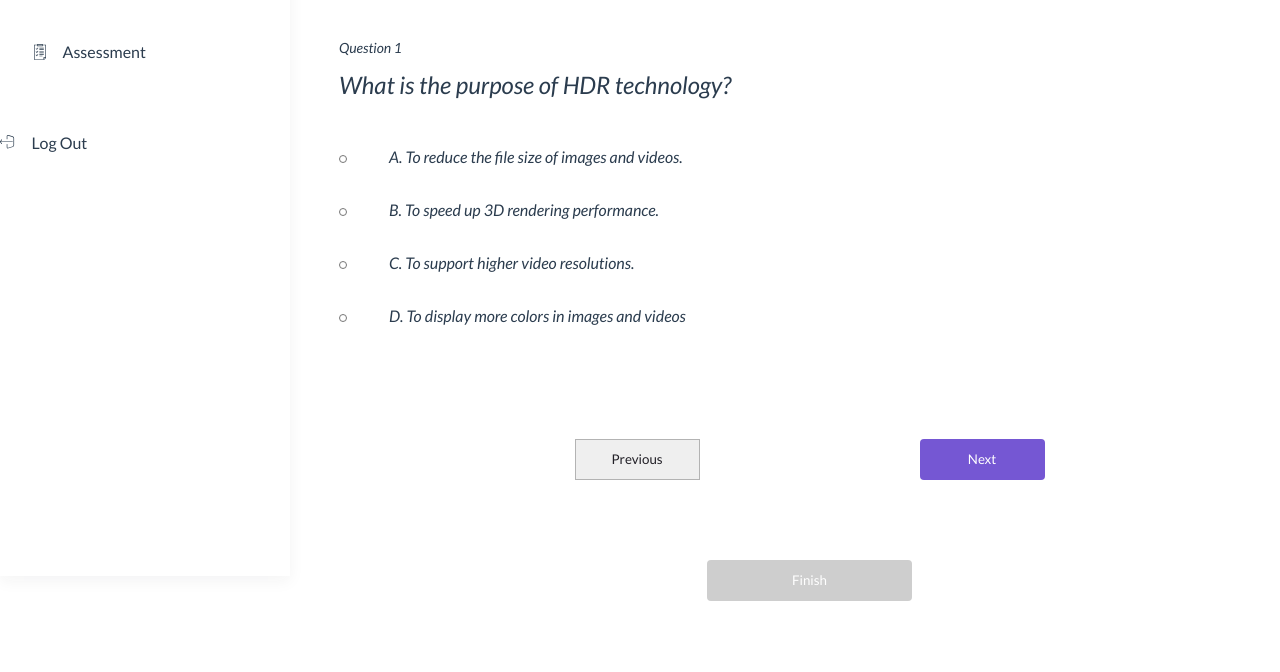
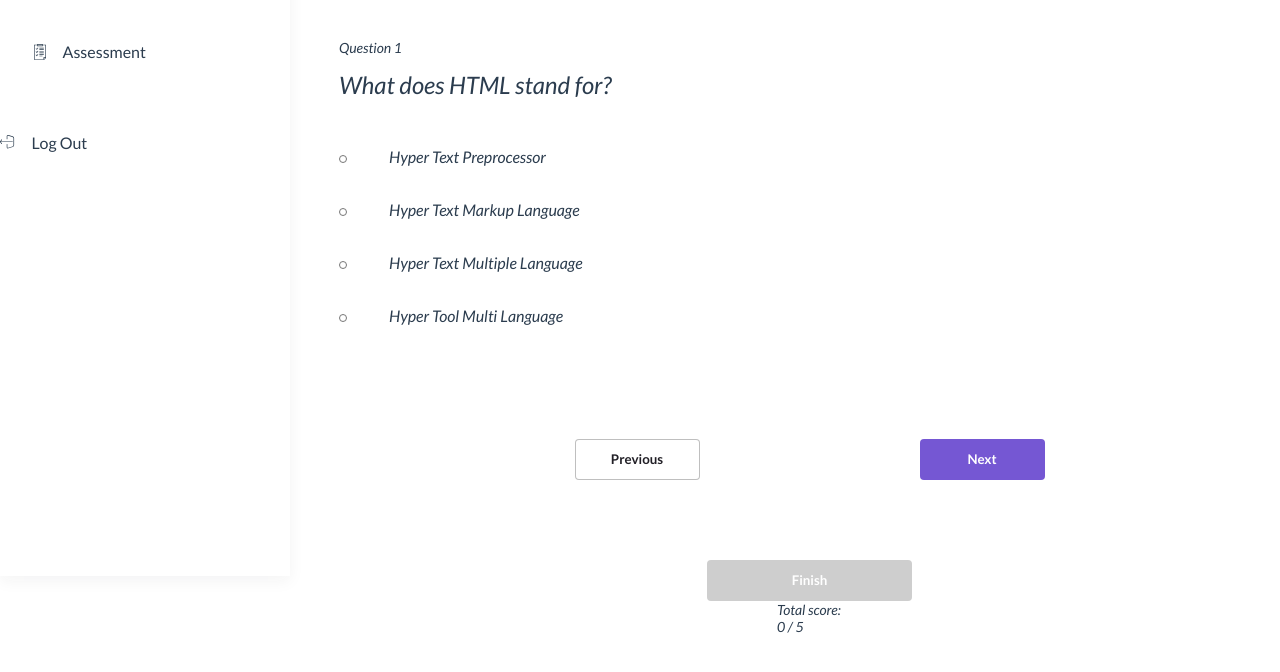
Before and after one commit to DannStormy/enyata-academy-project, a Vue app: page /questions in a window 1280 px wide. Shown: the part 224-896 px from the top of the page. Built offline with nearby package versions, Linux system fonts and the light colour scheme; no server answers.

Commit message:
question view

```diff
--- a/src/quiz.js
+++ b/src/quiz.js
@@ -1,59 +1,117 @@
-let quiz = [
+let quiz = {
+  questions: [
     {
       numb: 1,
       question: "What does HTML stand for?",
-    answer: "Hyper Text Markup Language",
       options: [
-      "Hyper Text Preprocessor",
-      "Hyper Text Markup Language",
-      "Hyper Text Multiple Language",
-      "Hyper Tool Multi Language"
+              {text: "Hyper Text Preprocessor"},
+              {text: "Hyper Text Markup Language", correct: true},
+              {text: "Hyper Text Multiple Language"},
+              {text: "Hyper Tool Multi Language"}
       ]
     },
     {
       numb: 2,
-    question: "What does CSS stand for?",
-    answer: "Cascading Style Sheet",
+      question: "What is your name",
       options: [
-      "Common Style Sheet",
-      "Colorful Style Sheet",
-      "Computer Style Sheet",
-      "Cascading Style Sheet"
+              {text: "chioma"},
+              {text: "Hyper Text Markup Language", correct: true},
+              {text: "Hyper Text Multiple Language"},
+             {text: "ok"}
       ]
     },
     {
       numb: 3,
-    question: "What does PHP stand for?",
-    answer: "Hypertext Preprocessor",
+      question: "age?",
       options: [
-      "Hypertext Preprocessor",
-      "Hypertext Programming",
-      "Hypertext Preprogramming",
-      "Hometext Preprocessor"
+              {text: "11"},
+              {text: "10", correct: true},
+              {text: "Hyper Text Multiple Language"},
+             {text: "23"}
       ]
     },
     {
       numb: 4,
-    question: "What does SQL stand for?",
-    answer: "Structured Query Language",
+      question: "What ?",
       options: [
-      "Stylish Question Language",
-      "Stylesheet Query Language",
-      "Statement Question Language",
-      "Structured Query Language"
+              {text: "Hyper Text Preprocessor"},
+              {text: "Hyper Text Markup Language", correct: true},
+              {text: "Hyper Text Multiple Language"},
+             {text: "Hyper Tool Multi Language"}
       ]
     },
     {
       numb: 5,
-    question: "What does XML stand for?",
-    answer: "eXtensible Markup Language",
+      question: "What does HTML stand for?",
       options: [
-      "eXtensible Markup Language",
-      "eXecutable Multiple Language",
-      "eXTra Multi-Program Language",
-      "eXamine Multiple Language"
+              {text: "Hyper Text Preprocessor"},
+              {text: "Hyper Text Markup Language", correct: true},
+              {text: "Hyper Text Multiple Language"},
+             {text: "Hyper Tool Multi Language"}
+      ]
+    },
   ]
 }
-];
 
 export default quiz
+
+
+// let quiz = [
+//     {
+//     numb: 1,
+//     question: "What does HTML stand for?",
+//     answer: "Hyper Text Markup Language",
+//     options: [
+//       "Hyper Text Preprocessor",
+//       "Hyper Text Markup Language",
+//       "Hyper Text Multiple Language",
+//       "Hyper Tool Multi Language"
+//     ]
+//   },
+//     {
+//     numb: 2,
+//     question: "What does CSS stand for?",
+//     answer: "Cascading Style Sheet",
+//     options: [
+//       "Common Style Sheet",
+//       "Colorful Style Sheet",
+//       "Computer Style Sheet",
+//       "Cascading Style Sheet"
+//     ]
+//   },
+//     {
+//     numb: 3,
+//     question: "What does PHP stand for?",
+//     answer: "Hypertext Preprocessor",
+//     options: [
+//       "Hypertext Preprocessor",
+//       "Hypertext Programming",
+//       "Hypertext Preprogramming",
+//       "Hometext Preprocessor"
+//     ]
+//   },
+//     {
+//     numb: 4,
+//     question: "What does SQL stand for?",
+//     answer: "Structured Query Language",
+//     options: [
+//       "Stylish Question Language",
+//       "Stylesheet Query Language",
+//       "Statement Question Language",
+//       "Structured Query Language"
+//     ]
+//   },
+//     {
+//     numb: 5,
+//     question: "What does XML stand for?",
+//     answer: "eXtensible Markup Language",
+//     options: [
+//       "eXtensible Markup Language",
+//       "eXecutable Multiple Language",
+//       "eXTra Multi-Program Language",
+//       "eXamine Multiple Language"
+//     ]
+//   }
+// ];
+
+// export default quiz
--- a/src/views/user_views/QuestionsView.vue
+++ b/src/views/user_views/QuestionsView.vue
@@ -10,29 +10,31 @@
                 </div>
                 <TimerBar />
             </div>
-            <div class="main">
+            <div class="main" v-for="(question, index) in quiz.questions" :key="question.numb" v-show="index === questionIndex">
                 <div class="question">
-                    <p>Question 1</p>
-                    <span>What is the purpose of HDR technology?</span>
-                    <div :class="{'active': isActive}" >
-                        <input type="radio" id="A" name="question" value="A"/>
-                        <label for="A">A. To reduce the file size of images and videos.</label><br>
-                        <input type="radio" id="B" name="question" value="B" />
+                    <p>Question {{question.numb}}</p>
+                    <span>{{question.question}}</span>
+                    <div :class="{'active': isActive}" v-for="option in question.options" :key="option.correct">
+                        <label :for="index">
+                            <input type="radio" :id="index" :name="question.question" :value="option.correct" v-model="userResponses[index]"/>{{option.text}}
+                        </label>
+                        <!-- <input type="radio" id="B" name="question" value="B" />
                         <label for="B">B. To speed up 3D rendering performance.</label><br>
                         <input type="radio" id="C" name="question" value="C" />
                         <label for="C">C. To support higher video resolutions.</label><br>
                         <input type="radio" id="D" name="question" value="D" />
-                        <label for="D">D. To display more colors in images and videos</label>
+                        <label for="D">D. To display more colors in images and videos</label> -->
                     </div>
-                </div>
-                <div class="navigate">
-                    <div class="buttons">
-                        <button class="previous">Previous</button>
-                        <button class="next">Next</button>
+                    <div class="navigate">
+                        <div class="buttons">
+                            <button class="previous" v-on:click="prev" :disabled="checkPrev">Previous</button>
+                            <button class="next" v-on:click="next" :disabled="checkNext">Next</button>
+                        </div>
+                        <router-link to="/success" >
+                            <button class="finish" :disabled="checkFinish">Finish</button>
+                        </router-link>
+                        <p>Total score: {{ score() }} / {{ quiz.questions.length }}</p>
                     </div>
-                        <router-link to="/success">
-                            <button class="finish">Finish</button>
-                        </router-link>
                 </div>
 
             </div>
@@ -44,18 +46,44 @@
 </template>
 
 <script>
+import quiz from '@/quiz'
 import SideMenu from '@/components/SideMenu.vue'
 import TimerBar from '@/components/TimerBar.vue'
     export default{
         name: 'QuestionsView',
         data() {
             return{
-                isActive:false
+                isActive:false,
+                quiz: quiz,
+                questionIndex: 0,
+                userResponses: Array(quiz.questions.length).fill(false)
             }
         },
         components:{
             SideMenu,
             TimerBar
+        },
+        methods: {
+            next: function() {
+                this.questionIndex++;
+            },
+            prev: function() {
+                this.questionIndex--;
+            },
+            score: function() {
+                return this.userResponses.filter(function(val) { return val }).length;
+            }
+        },
+        computed: {
+            checkPrev: function(){
+                return this.questionIndex > 0 ? false : true;
+            },
+            checkNext: function(){
+                return this.questionIndex < quiz.questions.length - 1 ? false : true;
+            },
+            checkFinish: function(){
+                return this.questionIndex == quiz.questions.length - 1 ? false : true;
+            }
         }
     }
 </script>
@@ -172,31 +200,48 @@ label{
     flex-direction:row;
     align-items:center;
     margin-bottom:80px;
+    gap: 220px;
 }
-.previous{
+button{
+    font-weight: 700;
+}
+button:hover{
+    cursor: pointer
+}
+.next:disabled, .previous:disabled{
     border: 1px solid #00000040;
     width: 125px;
     height: 41px;
-    margin-right:220px;
     color:#211F26;
+    background-color: #fff;
+    cursor: not-allowed;
 }
-.next{
+.previous, .next{
     width: 125px;
     height: 41px;
     background-color:#7557D3;
     color:white;
     border-radius:4px;
     border:none;
+    /* margin-right:220px; */
+}
+ .finish{
+    width: 205px;
+    height: 41px;
+    background-color:#7557D3;
+    color:white;
+    border-radius:4px;
+    border:none;
+    /* margin-right:220px; */
 }
 
-
-.finish{
+.finish:disabled{
     width: 205px;
     height: 41px;
     background-color: #CECECE;
     color: white;
     border: none;
     border-radius: 4px;
-    margin-bottom:206px;
+    cursor: not-allowed;
 }
 </style>
```
Lines whose indentation alone changed are shown as unchanged.
